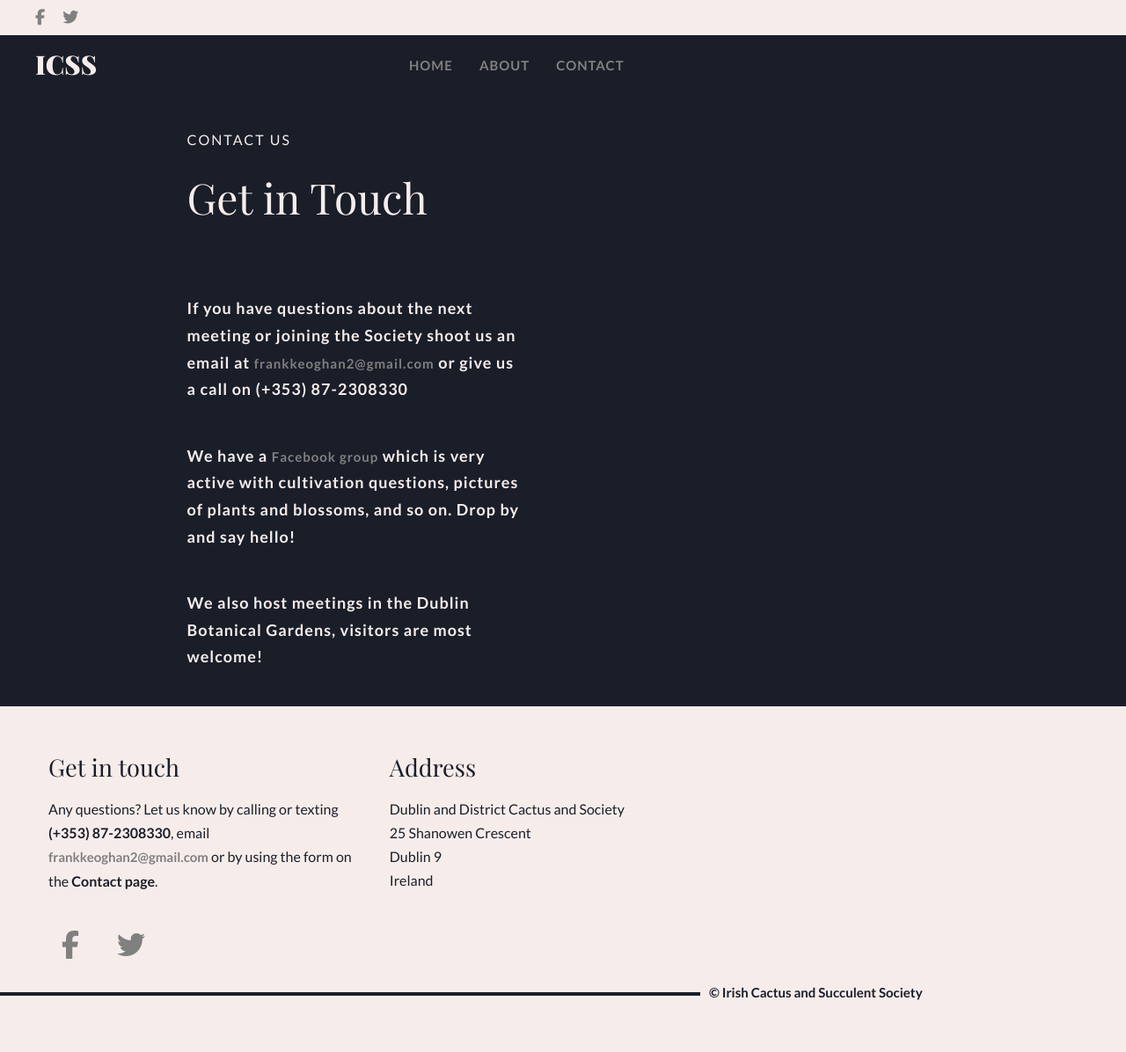
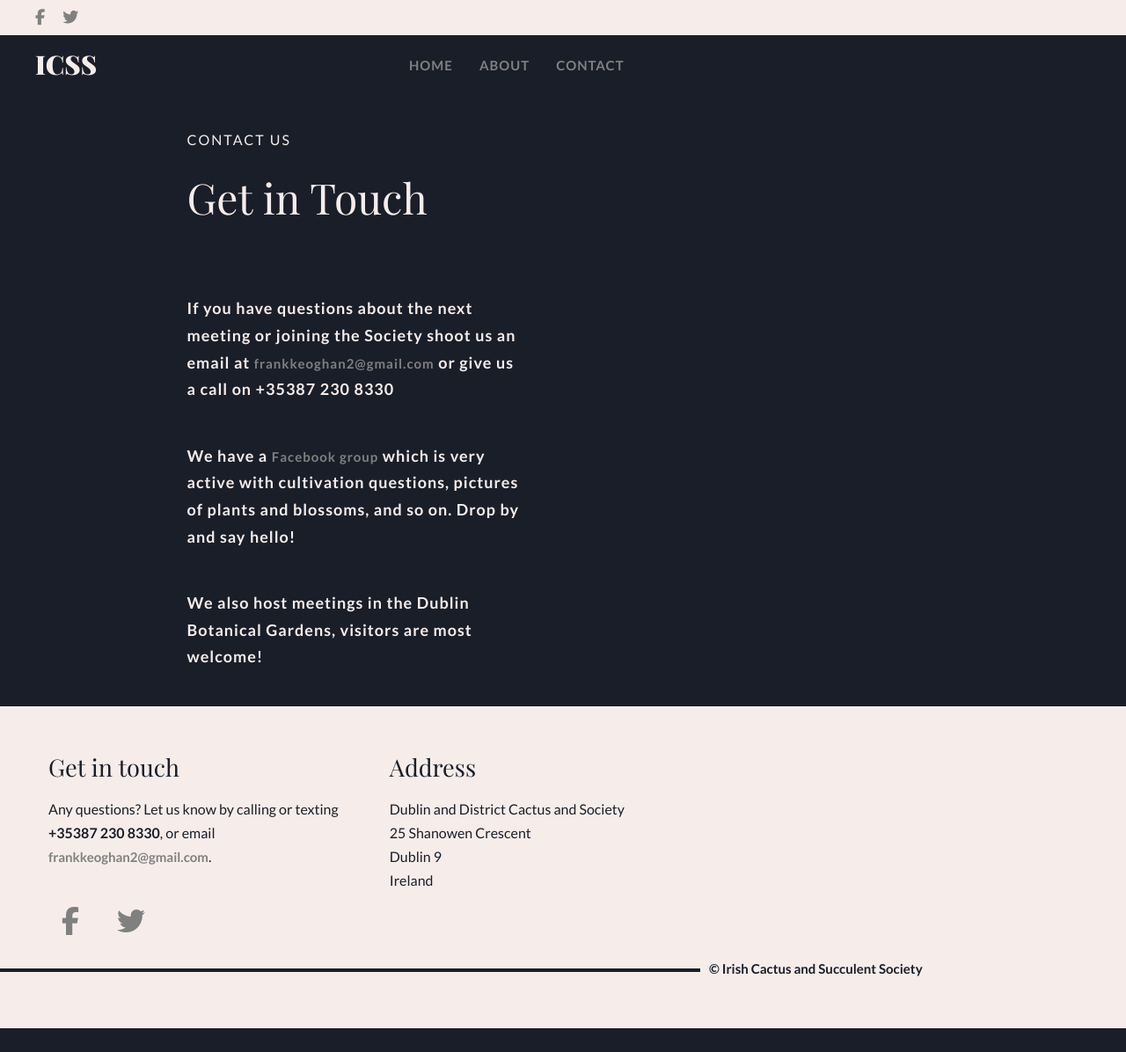
Before and after one commit to irishcactusandsucculentsociety/website, a Jekyll site: the page built from contact.md, in a window 1280 px wide and 1196 px high. Shown: the whole window at 88% size. Built offline with Jekyll 4.4.1, drawn with Linux system fonts in a browser that asks for light colours; nearby versions of some CDN libraries; some web fonts are replaced.

Commit message:
extract contact details

```diff
--- a/_config.yml
+++ b/_config.yml
@@ -2,3 +2,5 @@
 twitter_page_url: https://twitter.com/CactusSocietyIE
 facebook_page_url: https://www.facebook.com/CactusandSucculentSocietyofIreland
 facebook_group_url: https://www.facebook.com/groups/203262631112580/
+society_contact_email: frankkeoghan2@gmail.com
+society_contact_number: +35387 230 8330
--- a/_layouts/default.html
+++ b/_layouts/default.html
@@ -71,7 +71,8 @@
                     Get in touch
                 </h4>
                 <p>
-                    Any questions? Let us know by calling or texting <strong>(+353) 87-2308330</strong>, email<strong> <a href="mailto:frankkeoghan2@gmail.com">frankkeoghan2@gmail.com</a></strong> or by using the form on the <strong>Contact page</strong>.
+                    Any questions? Let us know by calling or texting <strong>{{ site.society_contact_number}}</strong>, or
+                    email<strong> <a href="mailto:{{ site.society_contact_email }}">{{ site.society_contact_email }}</a></strong>.
                 </p>
                 <!--social media - icons from fontawesome-->
                 <div class="social">
--- a/contact.md
+++ b/contact.md
@@ -16,7 +16,7 @@
         <section class="section_contact">
             <div class="left">
 
-                <p>If you have questions about the next meeting or joining the Society shoot us an email at <a href="mailto:frankkeoghan2@gmail.com">frankkeoghan2@gmail.com</a> or give us a call on <strong>(+353) 87-2308330</strong></p>
+                <p>If you have questions about the next meeting or joining the Society shoot us an email at <a href="mailto:{{ site.society_contact_email }}">{{ site.society_contact_email }}</a> or give us a call on <strong>{{ site.society_contact_number }}</strong></p>
 
                 <p>We have a <a href="{{ site.facebook_group_url }}">Facebook group</a> which is very active with cultivation questions, pictures of plants and blossoms, and so on. Drop by and say hello!</p>
 
```
